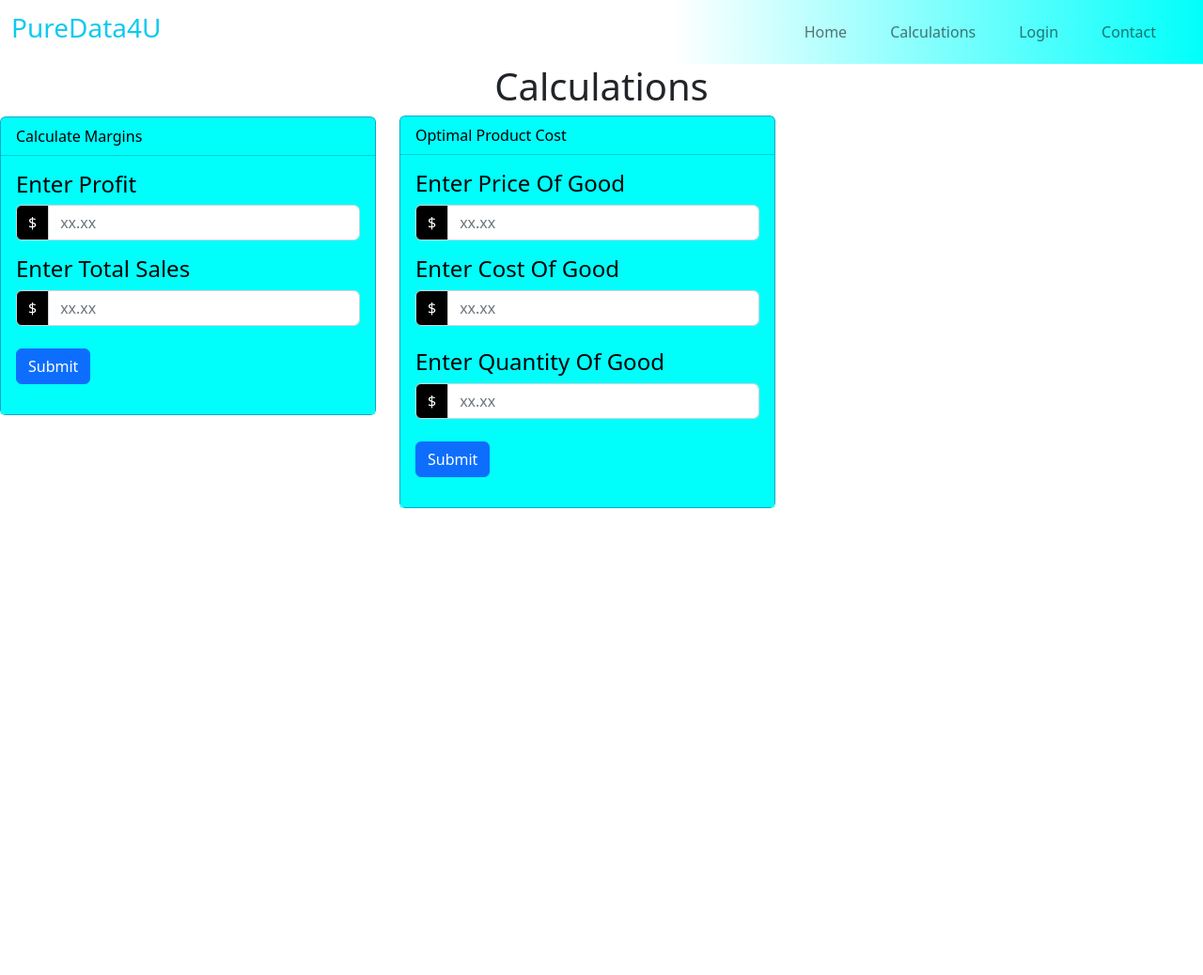
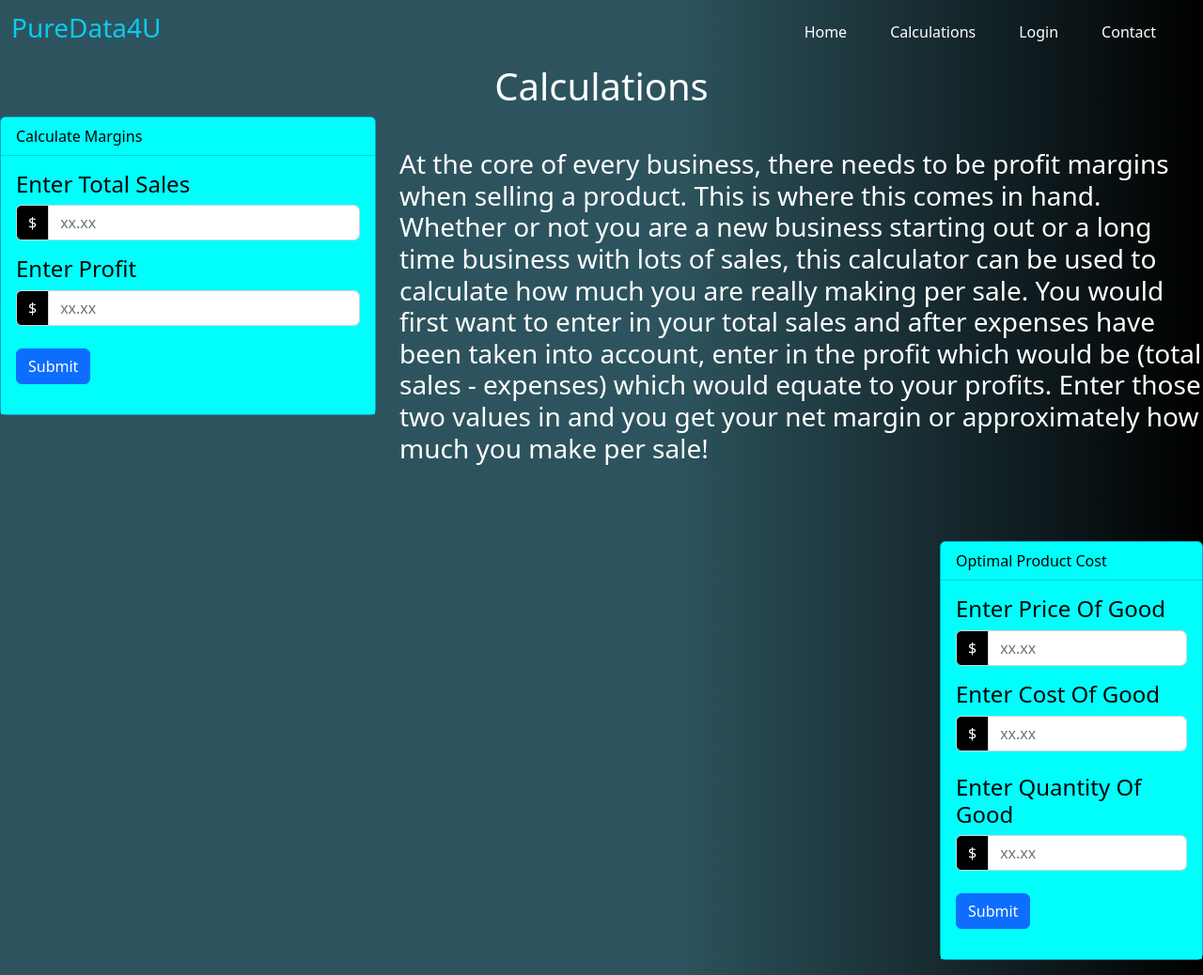
Before and after one commit to Haydenchung03/Datavisualization, a Django app: page /calculations/ in a window 1280 px wide. Shown: the whole page at 94% size. Before the commit the page ends 541 px from the top, so only its background shows below. Run offline with Django 3.2, Linux system fonts and the light colour scheme.

Commit message:
Changed some css colouring

```diff
--- a/DataVisualization/DataAnalytics/static/base.css
+++ b/DataVisualization/DataAnalytics/static/base.css
@@ -1,6 +1,6 @@
 .navbar {
     background: rgb(255,255,255);
-    background: linear-gradient(90deg, rgba(255,255,255,1) 56%, rgba(0,255,251,1) 100%);
+    background: linear-gradient(90deg, #2d545e 56%, black 100%);
 }
 
 .nav-link {
@@ -10,8 +10,14 @@
 .changeit {
     color: blue;
 }
+.nav-link {
+    color: white;
 
+}
 
+.nav-link:hover {
+    color: blue;
+}
 .testing1 {
     color: red;
 }
--- a/DataVisualization/DataAnalytics/static/calculations.css
+++ b/DataVisualization/DataAnalytics/static/calculations.css
@@ -5,6 +5,11 @@
 
 .card-header {
     background-color: rgba(0,255,251,1);
+}
+
+body {
+    background: rgb(255,255,255);
+    background: linear-gradient(90deg, #2d545e 56%, black 100%);
 }
 
 .input-group-text {
@@ -15,9 +20,16 @@
 .card {
     max-width: 25rem;
 }
+
 .card1 {
     max-width: 25rem;
+    margin-left: 1000px;
+    margin-top: 50px;
+}
+
+.marginText {
+    margin-top: -300px;
     margin-left: 425px;
-
-    margin-top: -335px;
+    position: static;
+    color: white;
 }
--- a/DataVisualization/DataAnalytics/templates/DataAnalytics/Calculations.html
+++ b/DataVisualization/DataAnalytics/templates/DataAnalytics/Calculations.html
@@ -9,30 +9,54 @@
 {% block content %}
     {% load static %}
     <link rel="stylesheet" type="text/css" href="{% static 'calculations.css' %}?{% now "U" %}">
-    <h1 class = "display-6 lead text-center" >Calculations</h1>
+    <h1 class = "display-6 lead text-center" style = "color: white" >Calculations</h1>
     <div class="card text-bg-info mb-3">
         <div class="card-header">Calculate Margins</div>
         <div class="card-body">
             <form method = "POST">
                 {% csrf_token %}
-                <h4>Enter Profit</h4>
+                <h4>Enter Total Sales</h4>
                 <div class="input-group mb-3">
                     <span class="input-group-text">$</span>
 
-                    <input type="float" class="form-control" name = "profit" placeholder = "xx.xx" aria-label="Dollar amount (with dot and two decimal places)">
+                    <input type="float" class="form-control" name = "sales" placeholder = "xx.xx" aria-label="Dollar amount (with dot and two decimal places)">
                 </div>
-                <h4>Enter Total Sales</h4>
+                <h4>Enter Profit</h4>
                 <div class="input-group">
 
                 <span class="input-group-text">$</span>
-                <input type="float" class="form-control" name = "sales" placeholder = "xx.xx" aria-label="Dollar amount (with dot and two decimal places)">
+                <input type="float" class="form-control" name = "profit" placeholder = "xx.xx" aria-label="Dollar amount (with dot and two decimal places)">
                 </div>
                 <br>
                 <button type = "Submit" class = "btn btn-primary">Submit</button>
                 <br>
+                {%for key, values in calculations.items %}
+                <br>
+                {%if key == "Error" %}
+                    {{key}}: Probably invalid input
+                {% elif key == "Profit: " or key == "Total Sales: " %}
+                    {{key}} ${{values}}
+                {% else %}
+                    {{key}} {{values}}%
+                {% endif %}
+                {% endfor %}
             </form>
         </div>
     </div>
+    <div class = "marginText">
+        <h3>
+            At the core of every business, there needs to be profit margins when selling
+            a product. This is where this comes in hand. Whether or not you are a new business
+            starting out or a long time business with lots of sales, this calculator can be
+            used to calculate how much you are really making per sale. You would first want to
+            enter in your total sales and after expenses have been taken into account, enter in
+            the profit which would be (total sales - expenses) which would equate to your profits.
+            Enter those two values in and you get your net margin or approximately how much you make
+            per sale!
+        </h3>
+    </div>
+    <br>
+
     <div class="card card1 text-bg-info mb-3">
         <div class="card-header">Optimal Product Cost</div>
         <div class="card-body">
@@ -63,15 +87,5 @@
             </form>
         </div>
     </div>
-    {%for key, values in calculations.items %}
-    <br>
-    {%if key == "Error" %}
-        {{key}}: Probably invalid input
-    {% elif key == "Profit: " or key == "Sales: " %}
-        {{key}} ${{values}}
-    {% else %}
-        {{key}} {{values}}%
-    {% endif %}
-{% endfor %}
 
 {% endblock %}
--- a/DataVisualization/DataAnalytics/views.py
+++ b/DataVisualization/DataAnalytics/views.py
@@ -57,9 +57,8 @@ def Calculations(request):
 
                 # profit = 100000 sales = 1000000 | sales / profit * 100 = margin of 10%
 
-
+                calculations["Total Sales: "] = float(str((round(sales, 2))))
                 calculations["Profit: "] = float(str((round(profit, 2))))
-                calculations["Sales: "] = float(str((round(sales, 2))))
                 calculations["Net Margin: "] = float(str((round(netProfitMarginCalculation, 2))))
                 return render(request, "DataAnalytics/calculations.html", {'calculations': calculations})
             except ValueError:
```
Also changed, not shown: DataVisualization/DataAnalytics/static/home.css (+8 -0 lines), DataVisualization/DataAnalytics/templates/DataAnalytics/contact.html (+9 -6 lines), DataVisualization/DataAnalytics/templates/DataAnalytics/login.html (+6 -6 lines), DataVisualization/db.sqlite3.
